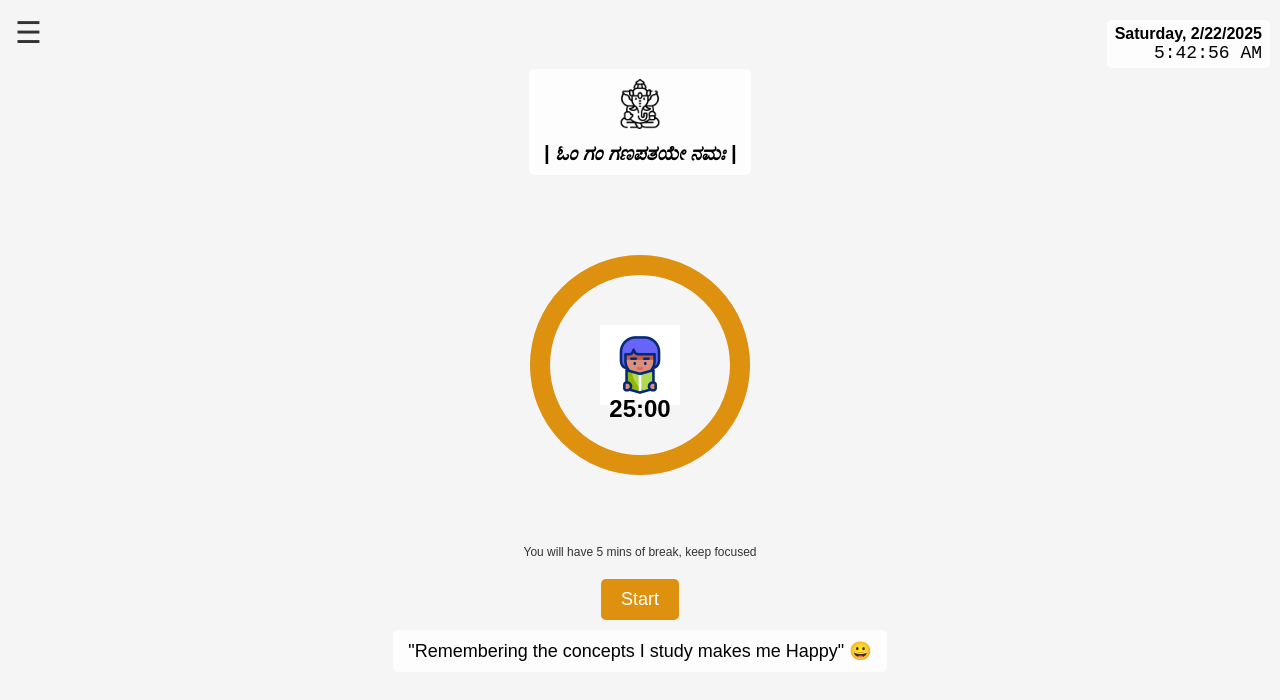
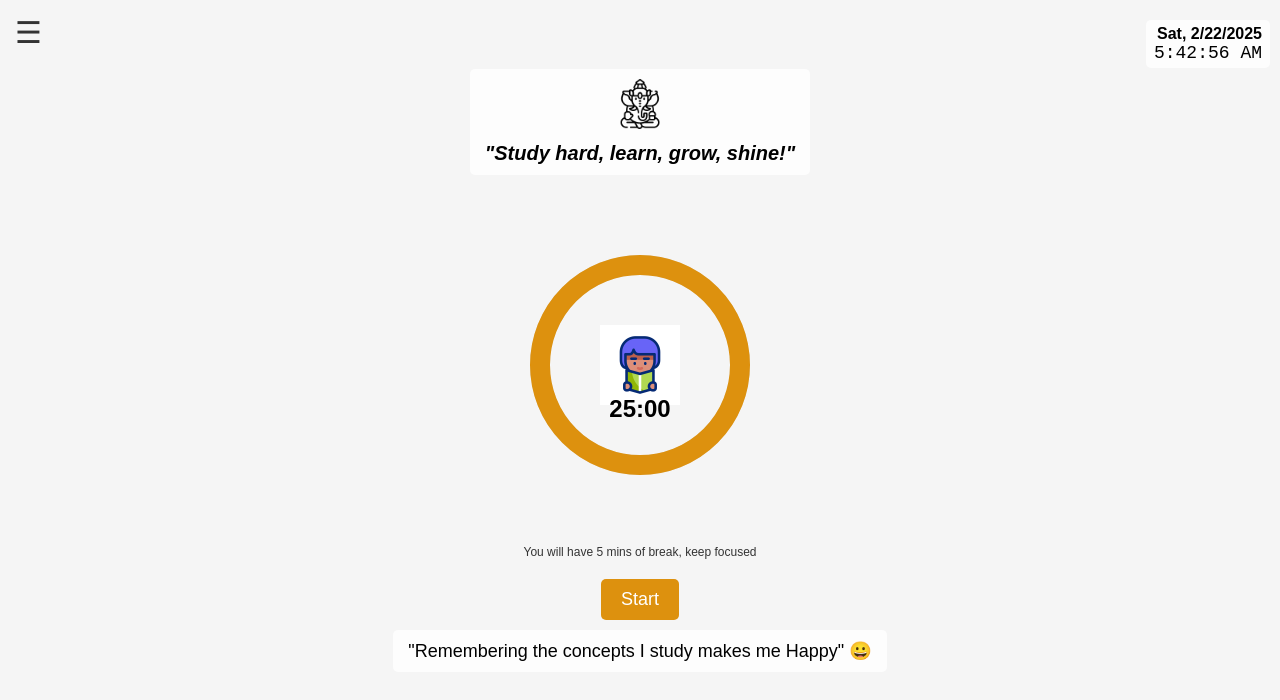
Before and after one commit to TechMonk14/study_timer_eng, a plain HTML site: page index.html in a window 1280 px wide. Drawn offline with Linux system fonts and the light colour scheme.

Commit message:
Update index.html
changed the quote and changed the weekday format from long to short

```diff
--- a/index.html
+++ b/index.html
@@ -206,7 +206,7 @@
     <div id="quoteDisplay" style="text-align: center; margin: 20px;">
       <img src="ganesha.png" alt="Ganesh Idol" style="width: 50px; height: auto;">
       <div style="margin-top: 8px; font-style: italic; font-weight: bold;">
-        | ಓಂ ಗಂ ಗಣಪತಯೇ ನಮಃ |
+        "Study hard, learn, grow, shine!"
       </div>
     </div>
 
@@ -287,7 +287,7 @@
     // Update date and time display (two rows: date and live time)
     function updateDateTime() {
       const now = new Date();
-      const options = { weekday: 'long', day: 'numeric', month: 'numeric', year: 'numeric' };
+      const options = { weekday: 'short', day: 'numeric', month: 'numeric', year: 'numeric' };
       dateDisplay.textContent = now.toLocaleDateString(undefined, options);
       timeDisplay.textContent = now.toLocaleTimeString();
     }
```
